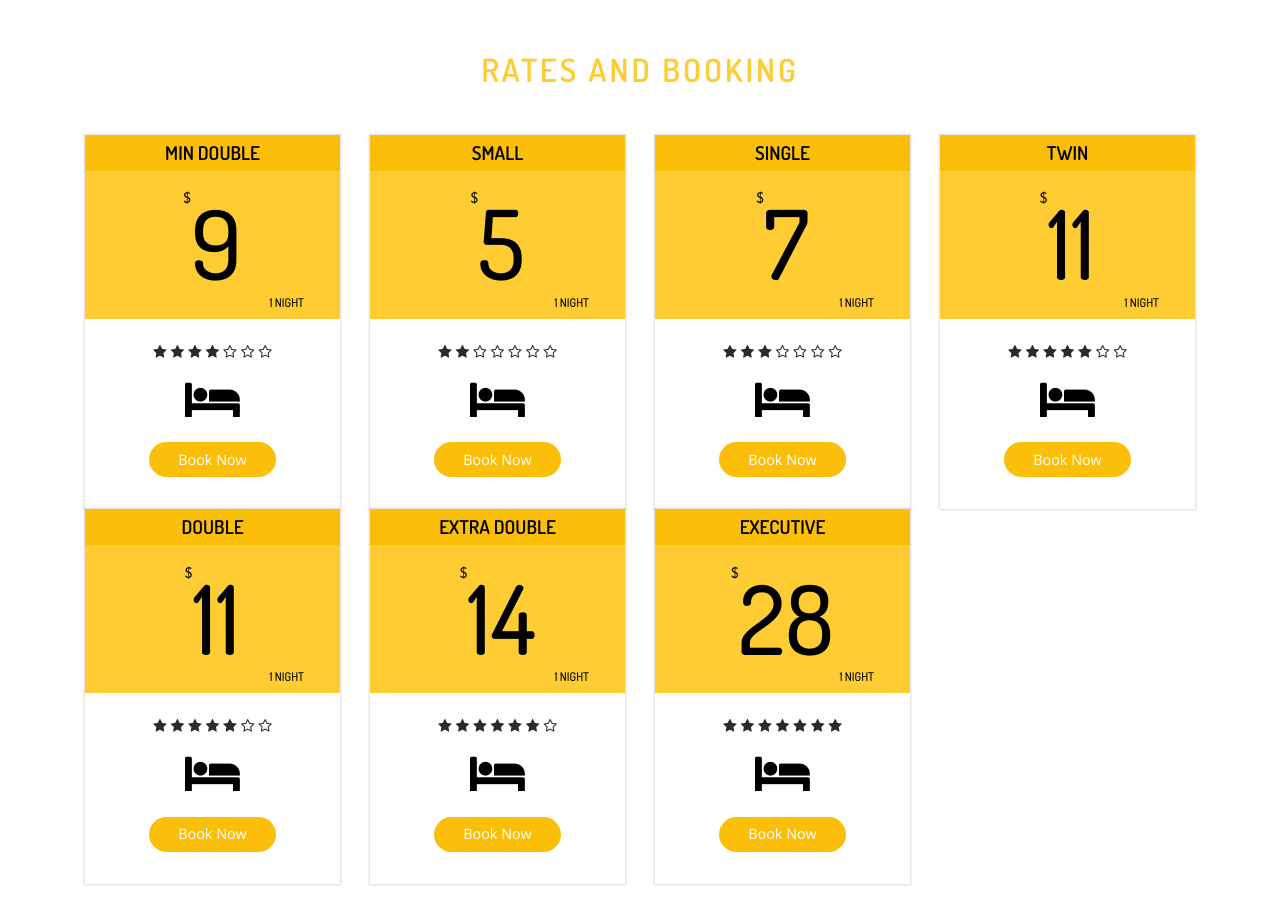
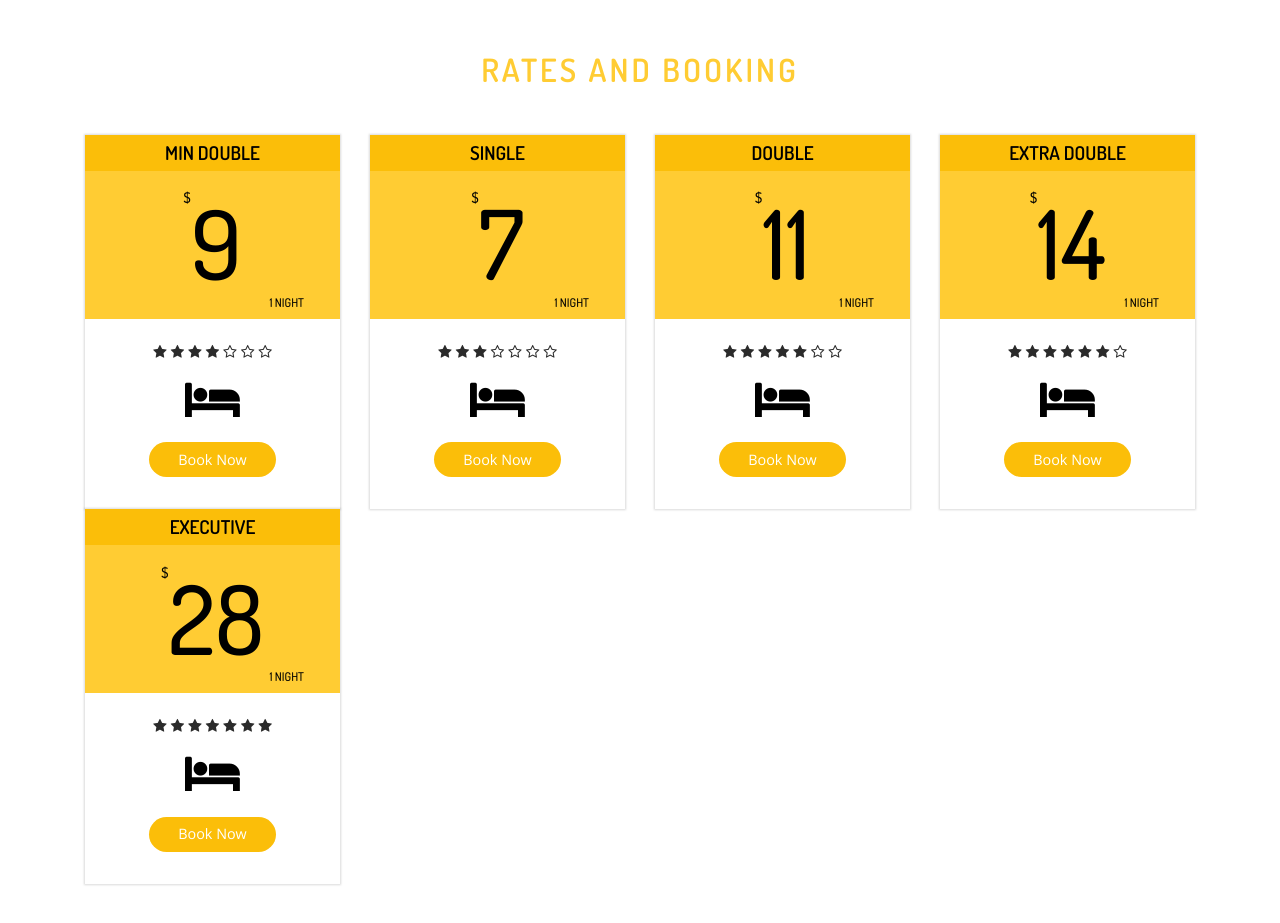
Before and after one commit to danielktd/kaseseembassyguesthouse, a plain HTML site: page rooms.html in a window 1280 px wide. Shown: the part 1000-1923 px from the top of the page. Drawn offline with nearby package versions, Linux system fonts and the light colour scheme.

Commit message:
Update rooms.html

```diff
--- a/rooms.html
+++ b/rooms.html
@@ -168,36 +168,7 @@
 				 </div>
 			 </div>
 		 </div>
-		 <div class="col-md-3 price-grid ">
-			 <div class="price-block agile">
-				 <div class="price-gd-top pric-clr2">
-					 <h4>Small</h4>
-					 <h3><span>$</span>5</h3>
-					 <h5>1 Night</h5>
-				 </div>
-				 <div class="price-gd-bottom">
-					 <div class="price-list">
 
-							 <ul>
-							 <li><i class="fa fa-star" aria-hidden="true"></i></li>
-							 <li><i class="fa fa-star" aria-hidden="true"></i></li>
-							 <li><i class="fa fa-star-o" aria-hidden="true"></i></li>
-							 <li><i class="fa fa-star-o" aria-hidden="true"></i></li>
-							 <li><i class="fa fa-star-o" aria-hidden="true"></i></li>
-							  <li><i class="fa fa-star-o" aria-hidden="true"></i></li>
-								 <li><i class="fa fa-star-o" aria-hidden="true"></i></li>
-
-						 </ul>
-						 <h6 class="bed two"><i class="fa fa-bed" aria-hidden="true"></i></h6>
-
-					 </div>
-					 <div class="price-selet pric-sclr2">
-						<a href="#booking">Book Now</a>
-
-					 </div>
-				 </div>
-			 </div>
-		 </div>
 		 <div class="col-md-3 price-grid lost">
 			 <div class="price-block agile">
 				 <div class="price-gd-top pric-clr2">
@@ -225,33 +196,7 @@
 				 </div>
 			 </div>
 		 </div>
-		 <div class="col-md-3 price-grid wthree lost">
-			 <div class="price-block agile">
-				 <div class="price-gd-top pric-clr2">
-					 <h4>Twin</h4>
-					 <h3><span>$</span>11</h3>
-					 <h5>1 Night</h5>
-				 </div>
-				 <div class="price-gd-bottom">
-					 <div class="price-list">
-						 <ul>
-							 <li><i class="fa fa-star" aria-hidden="true"></i></li>
-							 <li><i class="fa fa-star" aria-hidden="true"></i></li>
-							 <li><i class="fa fa-star" aria-hidden="true"></i></li>
-							 <li><i class="fa fa-star" aria-hidden="true"></i></li>
-							 <li><i class="fa fa-star" aria-hidden="true"></i></li>
-							<li><i class="fa fa-star-o" aria-hidden="true"></i></li>
-							<li><i class="fa fa-star-o" aria-hidden="true"></i></li>
 
-						 </ul>
-						 <h6 class="bed two"><i class="fa fa-bed" aria-hidden="true"></i></h6>
-					 </div>
-					 <div class="price-selet pric-sclr2">
-						 <a href="#booking">Book Now</a>
-					 </div>
-				 </div>
-			 </div>
-		 </div>
 		 <div class="col-md-3 price-grid">
 			<div class="price-block agile">
 				<div class="price-gd-top pric-clr2">
@@ -375,9 +320,9 @@
 							<select class="form-control">
 
 								<option>Min Double</option>
-								<option>Small</option>
+
 								<option>Single</option>
-								<option>Twin</option>
+
 								<option>Double</option>
 								<option>Extra Double</option>
                 <option>Executive</option>
```
